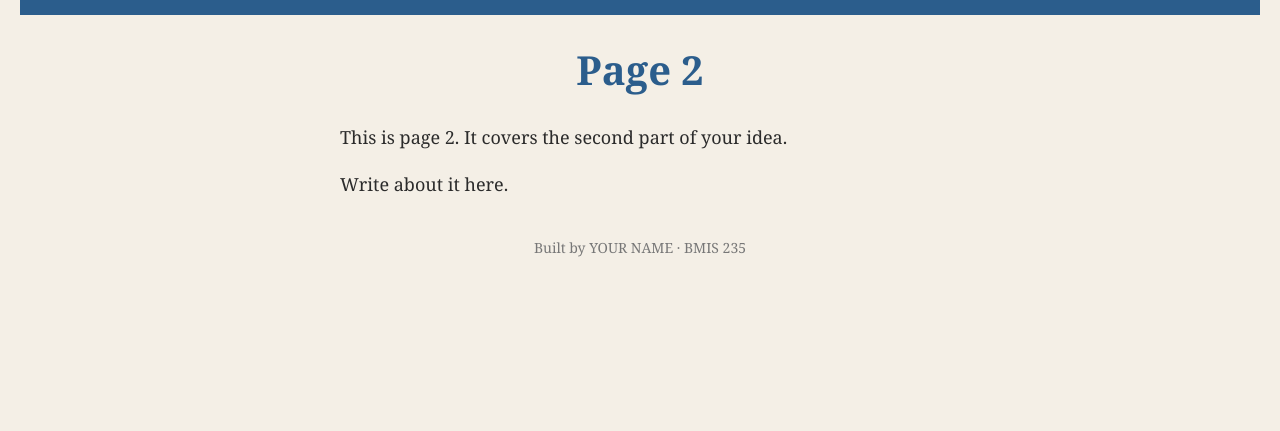
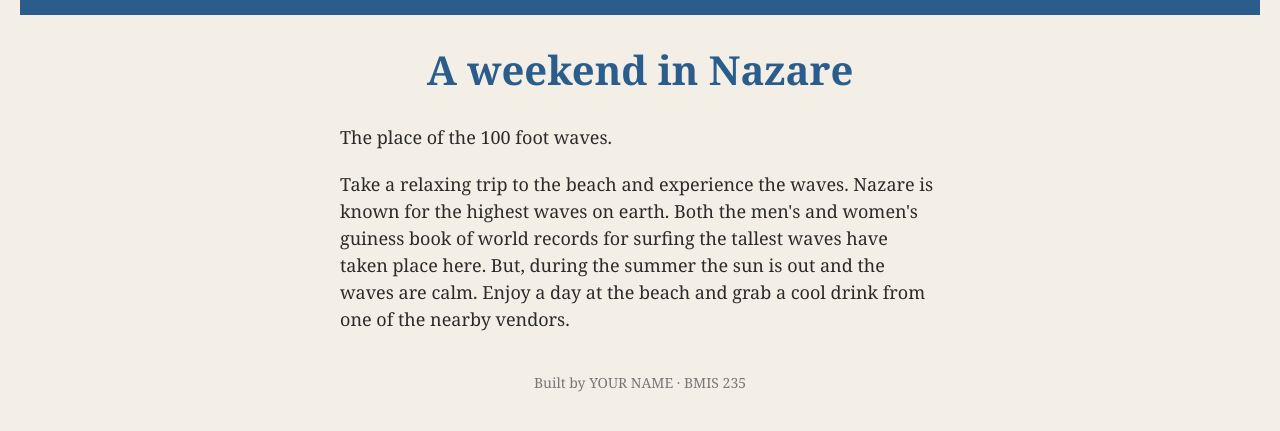
Before and after one commit to bridgetmmg/bmis235-html-3, a plain HTML site: page Nazare.html in a window 1280 px wide. Shown: the part 71-502 px from the top of the page. Drawn offline with Linux system fonts and the light colour scheme.

Commit message:
Update Nazare.html

```diff
--- a/Nazare.html
+++ b/Nazare.html
@@ -28,9 +28,9 @@
     <a href="Porto.html"><img src="img/Porto.png" alt="Porto"></a>
 </nav>
 
-<h1>Page 2</h1>
-<p>This is page 2. It covers the second part of your idea.</p>
-<p>Write about it here.</p>
+<h1>A weekend in Nazare</h1>
+<p>The place of the 100 foot waves.</p>
+<p>Take a relaxing trip to the beach and experience the waves. Nazare is known for the highest waves on earth. Both the men's and women's guiness book of world records for surfing the tallest waves have taken place here. But, during the summer the sun is out and the waves are calm. Enjoy a day at the beach and grab a cool drink from one of the nearby vendors.</p>
 
 <!-- Footer: fill in your name -->
 <footer>Built by YOUR NAME &middot; BMIS 235</footer>
```
